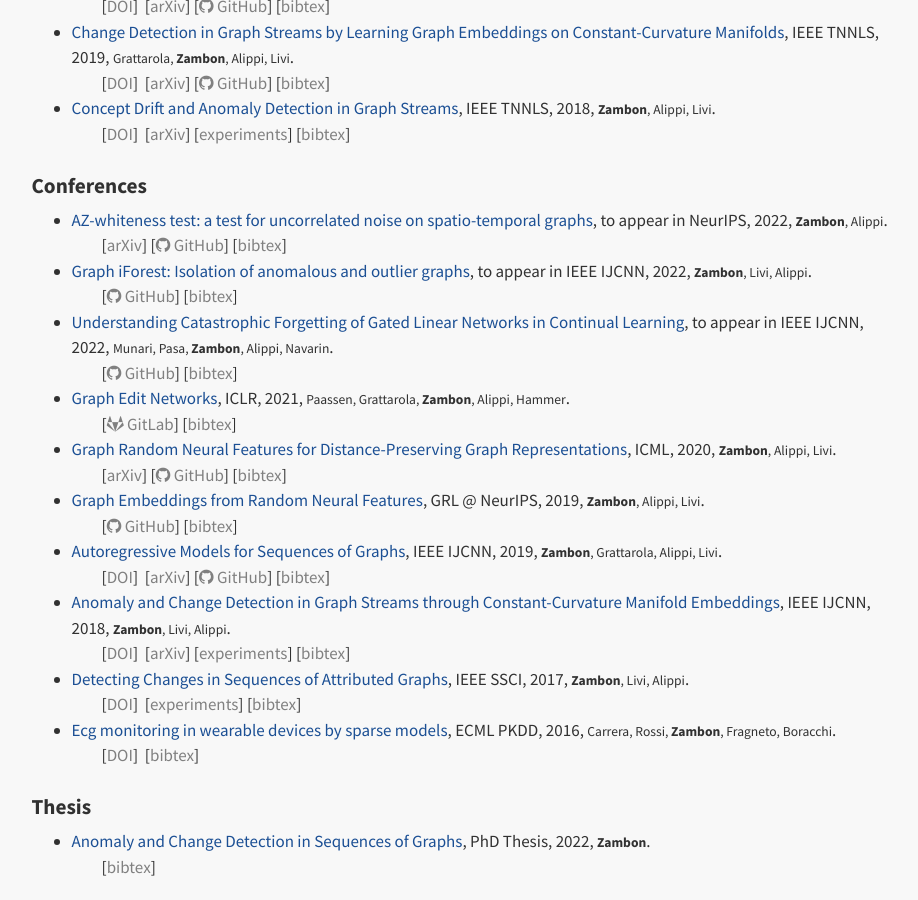
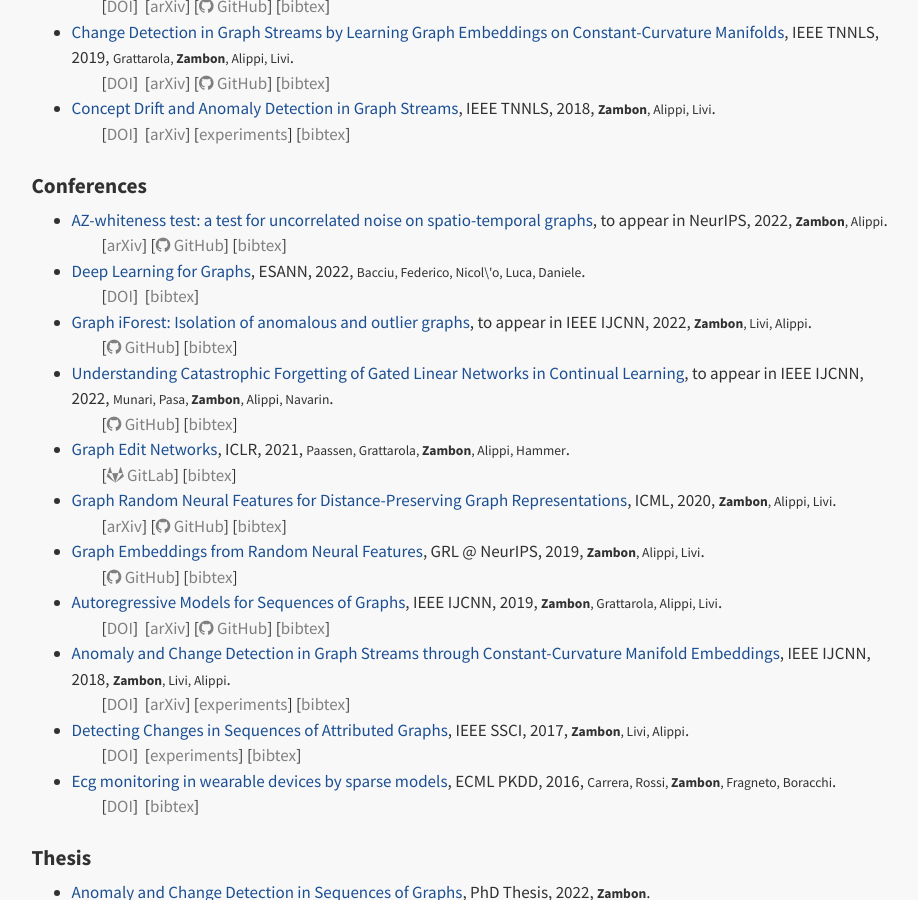
Before and after one commit to dzambon/dzambon.github.io, a Jekyll site: the page built from index.md, in a window 1280 px wide and 900 px high, scrolled down 1144 px. Shown: the whole window, without its empty margins (175-1093 px from the left). Built offline with Jekyll 4.4.1, drawn with Linux system fonts in a browser that asks for light colours; a style sheet for code colours, icons or effects is not loaded; some of the changed lines change nothing that is shown.

Commit message:
added esann

```diff
--- a/_data/papers.yaml
+++ b/_data/papers.yaml
@@ -1,39 +1,26 @@
- #    id:
- #    title:
- #    author:
- #    short_author:
- #    year:
- #    bibtex:
- #    type:
- #    short_venue:
- #    doi:
- #    arxiv_id:
- #    openreview_id:
- #    experiments:
- #    github:
- #    gitlab:
  -
-    id: zambon2022phdthesis
-    title: "Anomaly and Change Detection in Sequences of Graphs"
-    author: "Zambon, Daniele"
-    short_author: "Zambon"
-    year: 2022
-    bibtex: "@phdthesis{zambon2022phdthesis, title={Anomaly and Change Detection in Sequences of Graphs}, school={Universit{\\`a} della Svizzera italiana}, publisher={Universit{\\`a} della Svizzera italiana}, author={Zambon, Daniele}, year={2022}, }"
-    type: thesis
-    url: "https://drive.switch.ch/index.php/s/FXRG3ZV079PfVyx/download"
-    short_venue: "PhD Thesis"
- -
-    id: zambon2022az
+    id: zambon2022aztest
     title: "AZ-whiteness test: a test for uncorrelated noise on spatio-temporal graphs"
     author: "Zambon, Daniele and Alippi, Cesare"
     short_author: "Zambon, Alippi"
     year: 2022
-    bibtex: "@misc{zambon2022az, doi={10.48550/ARXIV.2204.11135}, url={https://arxiv.org/abs/2204.11135}, author={Zambon, Daniele and Alippi, Cesare}, keywords={Machine Learning (stat.ML), Machine Learning (cs.LG), FOS: Computer and information sciences, FOS: Computer and information sciences}, title={AZ-whiteness test: a test for uncorrelated noise on spatio-temporal graphs}, publisher={arXiv}, year={2022}, copyright={arXiv.org perpetual, non-exclusive license} }"
+    bibtex: "@misc{zambon2022aztest, doi={10.48550/ARXIV.2204.11135}, url={https://arxiv.org/abs/2204.11135}, author={Zambon, Daniele and Alippi, Cesare}, keywords={Machine Learning (stat.ML), Machine Learning (cs.LG), FOS: Computer and information sciences, FOS: Computer and information sciences}, title={AZ-whiteness test: a test for uncorrelated noise on spatio-temporal graphs}, publisher={arXiv}, year={2022}, copyright={arXiv.org perpetual, non-exclusive license} }"
     short_venue: "to appear in NeurIPS"
     arxiv_id: "2204.11135"
     type: conference
     url: "https://arxiv.org/abs/2204.11135"
     github: "https://github.com/dzambon/az-whiteness-test"
+ -
+    id: bacciu2022deep
+    title: "Deep Learning for Graphs"
+    author: "Bacciu, Davide and Federico, Errica and Nicol\\'o, Navarin and Luca, Pasa and Daniele, Zambon"
+    short_author: "Bacciu, Federico, Nicol\\'o, Luca, Daniele"
+    year: 2022
+    bibtex: "@inproceedings{bacciu2022deep, title={Deep Learning for Graphs}, author={Bacciu, Davide and Federico, Errica and Nicol\\\\'o, Navarin and Luca, Pasa and Daniele, Zambon}, booktitle={30th European Symposium on Artificial Neural Networks, Computational Intelligence and Machine Learning, ESANN 2019}, year={2022}, organization={ESANN (i6doc. com)} }"
+    doi: "10.14428/esann/2022.ES2022-7"
+    short_venue: "ESANN"
+    type: conference
+    url: "https://www.esann.org/proceedings/2022#485"
  -
     id: zambon2022graph
     title: "Graph iForest: Isolation of anomalous and outlier graphs"
@@ -67,6 +54,16 @@
     type: journal
     url: "https://arxiv.org/abs/2110.05292"
     github: "https://github.com/danielegrattarola/SRC"
+ -
+    id: zambon2022phdthesis
+    title: "Anomaly and Change Detection in Sequences of Graphs"
+    author: "Zambon, Daniele"
+    short_author: "Zambon"
+    year: 2022
+    bibtex: "@phdthesis{zambon2022phdthesis, title={Anomaly and Change Detection in Sequences of Graphs}, school={Universit{\\`a} della Svizzera italiana}, publisher={Universit{\\`a} della Svizzera italiana}, author={Zambon, Daniele}, year={2022}, }"
+    short_venue: "PhD Thesis"
+    type: thesis
+    url: "https://drive.switch.ch/index.php/s/FXRG3ZV079PfVyx/download"
  -
     id: cini2022sparse
     title: "Sparse Graph Learning for Spatiotemporal Time Series"
```
